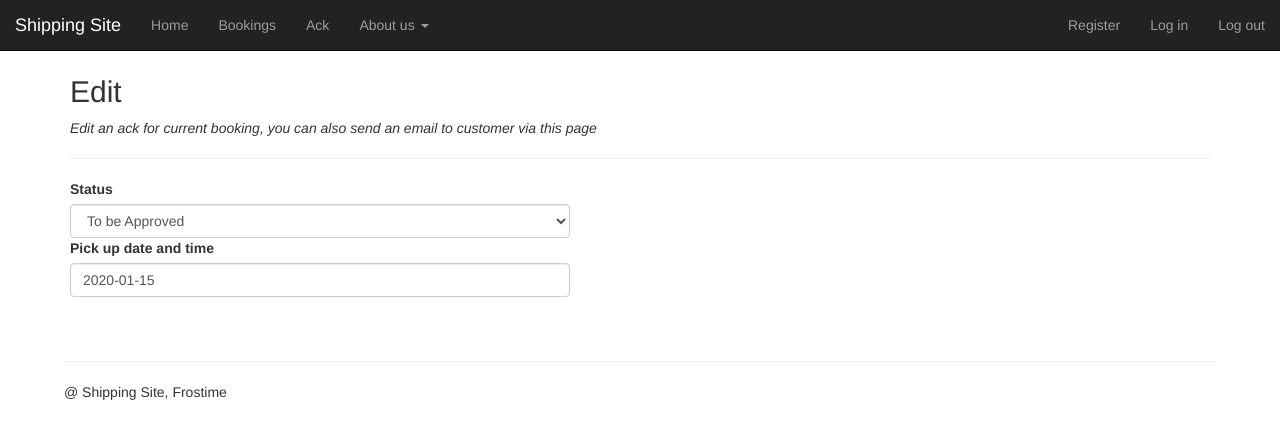
After one commit to emiliafrost/Note, a Django app: template booking/templates/booking/ackdetail.html in a window 1280 px wide. The commit adds this page. Shown: the top 439 px of the page. Run offline with Django 3.2, Linux system fonts and the light colour scheme; the template is opened without the code that fills it: most values are stand-ins (such as "Sample title", 1, 10 or a date in 2020); some libraries are stand-ins or nearby versions.

Commit message:
version: 6.0 @ 2018/12/26 main functions are ready, waiting for create ack and other details

```diff
--- a/booking/models.py
+++ b/booking/models.py
@@ -18,9 +18,11 @@ class Booking(models.Model):
 
 class Ack(models.Model):
     booking = models.ForeignKey(Booking, on_delete=models.CASCADE)
-    status = models.CharField('Status', max_length=64, default=' ')
+    status = models.CharField('Status', max_length=64, default='To be approved')
+    cost = models.CharField('Cost', max_length=64, default='35.00')
+    pickuptime = models.CharField('Pick up time', max_length=64, default=' ')
     HBLnum = models.CharField('HBL number', max_length=128, default=' ')
     messagec = models.CharField('Messages to customer', max_length=128, default=' ')
 
     def __str__(self):
-        return self.messagec
+        return self.status
--- /dev/null
+++ b/booking/templates/booking/ackdetail.html
@@ -0,0 +1,43 @@
+{% extends 'base.html' %}
+
+{% load staticfiles %}
+
+{% block title %}
+    <title>Create or Edit Ack - Shipping Site</title>
+{% endblock %}
+
+{% block content %}
+    <div class="container">
+      <div style="margin-top: 75px;" name="title">
+          <h2>Edit</h2>
+          <em>Edit an ack for current booking, you can also send an email to customer via this page</em><hr>
+      </div> <!--end of title-->
+      <div name="edit ack" style="width: 500px">
+          <form class="form-horizontal" action="{% url 'bookingpart:ack-detail' booking_id %}" method="POST" role="form">
+              {% csrf_token %}
+              <label for="id_status">Status</label><br />
+              <select class="form-control" id="id_status" name="status">
+                  <option>To be Approved</option>
+                  <option>Request Accepted</option>
+                  <option>Ready for Pick up</option>
+                  <option>Scheduled</option>
+                  <option>To be Shipped</option>
+                  <option>Shipped</option>
+                  <option>Arrived at Destination</option>
+                  <option>Delivered</option>
+                  <option>Delivery Delayed</option>
+              </select>
+              <label for="id_pickup">Pick up date and time</label><br />
+              {% if thisack.pickuptime == 'Null' %}
+                  <input class="form-control" maxlength="64" type="text" id="id_pickup" value="{{ thisbooking.shipdate }}" name="pickup"  required />
+              {% else %}
+                  <input class="form-control" maxlength="64" type="text" id="id_pickup" value="{{ thisack.pickuptime }}" name="pickup"  required />
+              {% endif %}
+          </form>
+      </div>  <!--end of edit ack-->
+
+      <div></div>
+
+
+    </div> <!--end of container-->
+{% endblock %}
--- a/booking/urls.py
+++ b/booking/urls.py
@@ -6,5 +6,6 @@ urlpatterns = [
     path('bookings/', views.bookings, name='bookings'),
     path('bookings/create/', views.create, name='create'),
     path('bookings/<int:booking_id>/', views.details, name='details'),
-    path('ack/', views.ack, name='ack')
+    path('bookings/ack/', views.ack, name='ack'),
+    path('bookings/ack/<int:booking_id>/', views.ackdetail, name='ack-detail')
 ]
--- a/templates/base.html
+++ b/templates/base.html
@@ -31,7 +31,7 @@
           <ul class="nav navbar-nav">
             <li><a href="/index/">Home</a></li>
             <li><a href="/bookings/">Bookings</a></li>
-            <li><a href="#ack">Ack</a></li>
+            <li><a href="/bookings/ack/">Ack</a></li>
             <li class="dropdown">
               <a href="#" class="dropdown-toggle" data-toggle="dropdown">
                   About us <b class="caret"></b></a>
```
Also changed, not shown: booking/templates/booking/ack.html (+7 -2 lines), booking/templates/booking/create.html (+11 -1 lines), booking/templates/booking/details.html (+15 -4 lines), booking/views.py (+55 -13 lines).
